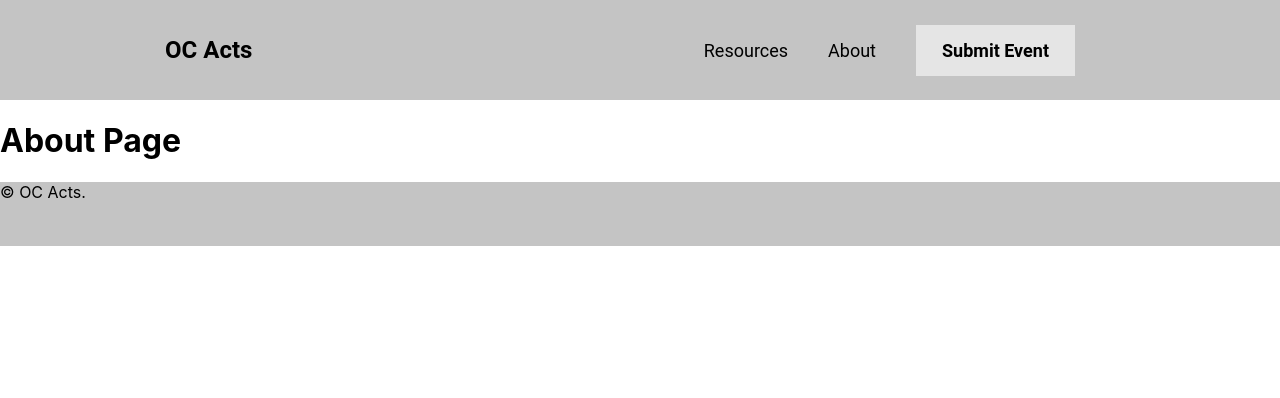
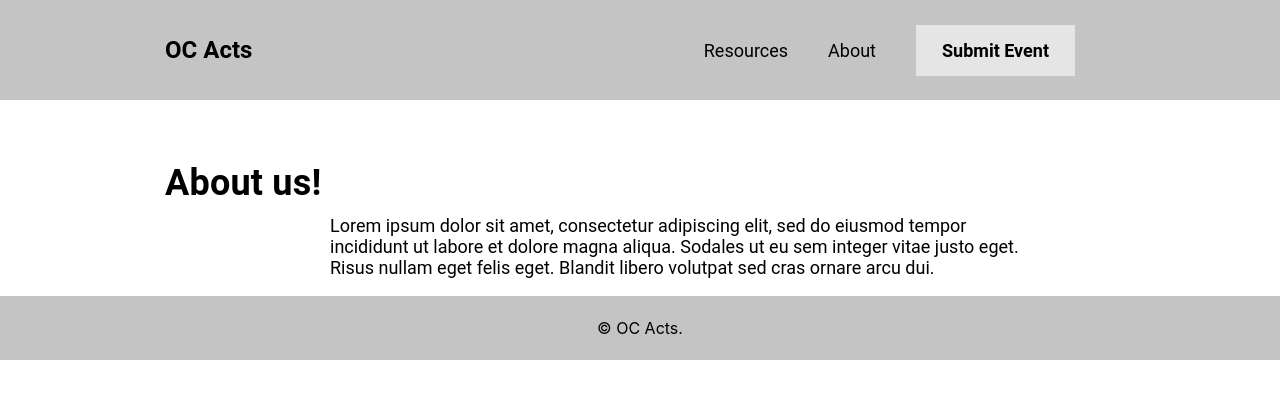
Before and after one commit to ctc-uci/bp-local-social-justice-events, a React (Create React App) app in the folder client/: page /about in a window 1280 px wide. Shown: the top 398 px of the page. Built offline with nearby package versions, Linux system fonts and the light colour scheme.

Commit message:
resources and about

```diff
--- a/client/src/components/EventCard.css
+++ b/client/src/components/EventCard.css
@@ -36,8 +36,6 @@
   text-align: left;
 
   height: 135px;
-
-  /* background: red; */
 }
 
 .card-info h1 {
--- a/client/src/components/Footer.css
+++ b/client/src/components/Footer.css
@@ -1,4 +1,5 @@
 .footer {
+  display: flex;
   margin: 0;
   align-items: center;
   justify-content: center;
--- a/client/src/pages/About.css
+++ b/client/src/pages/About.css
@@ -1,3 +1,34 @@
-.About {
-	display: flex;
+.about {
+  margin-left: 165px;
 }
+
+.title {
+  font-family: 'Roboto', sans-serif;
+  font-style: normal;
+  font-weight: 700;
+  font-size: 36px;
+  line-height: 16px;
+
+  display: flex;
+  align-items: left;
+  justify-content: left;
+  letter-spacing: 0.2px;
+
+  color: #000000;
+}
+
+.description {
+  font-family: 'Roboto', sans-serif;
+  font-style: normal;
+  font-weight: 400;
+  font-size: 18px;
+  line-height: 21px;
+
+  max-width: 700px;
+
+  display: flex;
+  align-items: left;
+  justify-content: left;
+
+  color: #000000;
+}
--- a/client/src/pages/About.jsx
+++ b/client/src/pages/About.jsx
@@ -1,9 +1,15 @@
 import React from 'react';
+import './About.css';
 
 function About() {
   return (
-    <div className="About">
-      <h1>About Page</h1>
+    <div className="about">
+      <h1 className="title">About us!</h1>
+      <p className="description">
+        Lorem ipsum dolor sit amet, consectetur adipiscing elit, sed do eiusmod tempor incididunt ut
+        labore et dolore magna aliqua. Sodales ut eu sem integer vitae justo eget. Risus nullam eget
+        felis eget. Blandit libero volutpat sed cras ornare arcu dui.
+      </p>
     </div>
   );
 }
--- /dev/null
+++ b/client/src/pages/Resources.css
@@ -0,0 +1,44 @@
+h1 {
+	font-family: 'Roboto', sans-serif;
+	font-style: normal;
+	font-weight: 700;
+	font-size: 48px;
+	line-height: 56px;
+
+	color: #000000;
+
+	display: flex;
+	justify-content: center;
+	text-align: center;
+	align-content: center;
+	margin-top: 75px;
+}
+
+h3 {
+	font-size: 24px;
+
+	display: flex;
+	justify-content: left;
+	text-align: left;
+	align-content: left;
+
+	margin-top: 100px;
+	margin-left: 165px;
+}
+
+p{
+	font-family: 'Roboto', sans-serif;
+	font-style: normal;
+	font-weight: 400;
+	font-size: 18px;
+	line-height: 21px;
+
+	display: flex;
+	justify-content: left;
+	text-align: left;
+	align-content: left;
+
+	margin-left: 165px;
+
+	color: #000000;
+}
--- a/client/src/pages/Resources.jsx
+++ b/client/src/pages/Resources.jsx
@@ -1,9 +1,12 @@
 import React from 'react';
+import './Resources.css';
 
 function Resources() {
   return (
     <div className="Resources">
       <h1>Resources Page</h1>
+      <h3>Social Cause </h3>
+      <p> text text text </p>
     </div>
   );
 }
```
